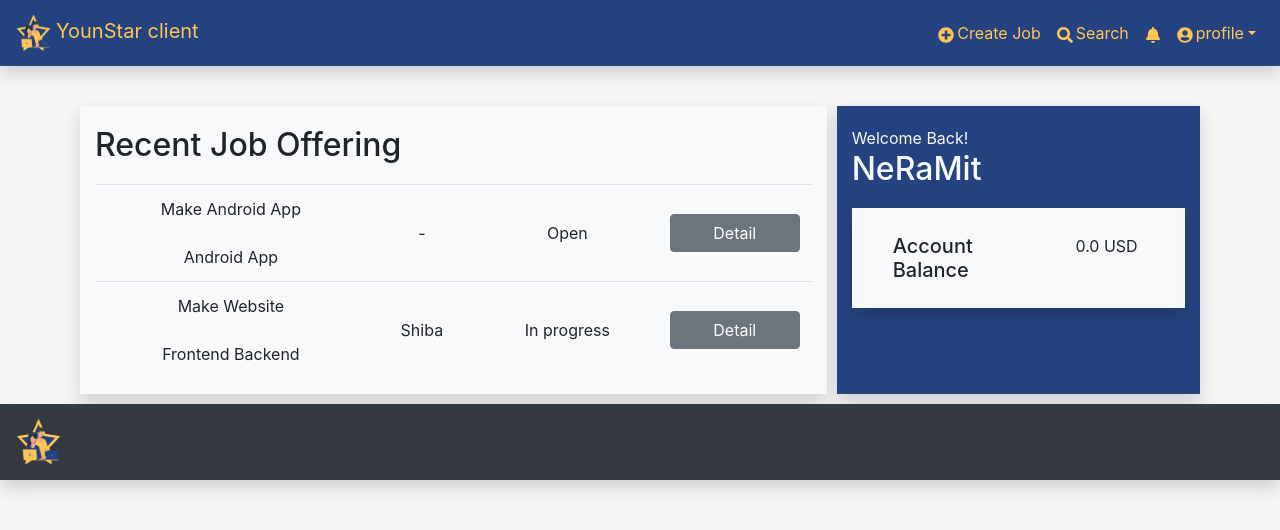
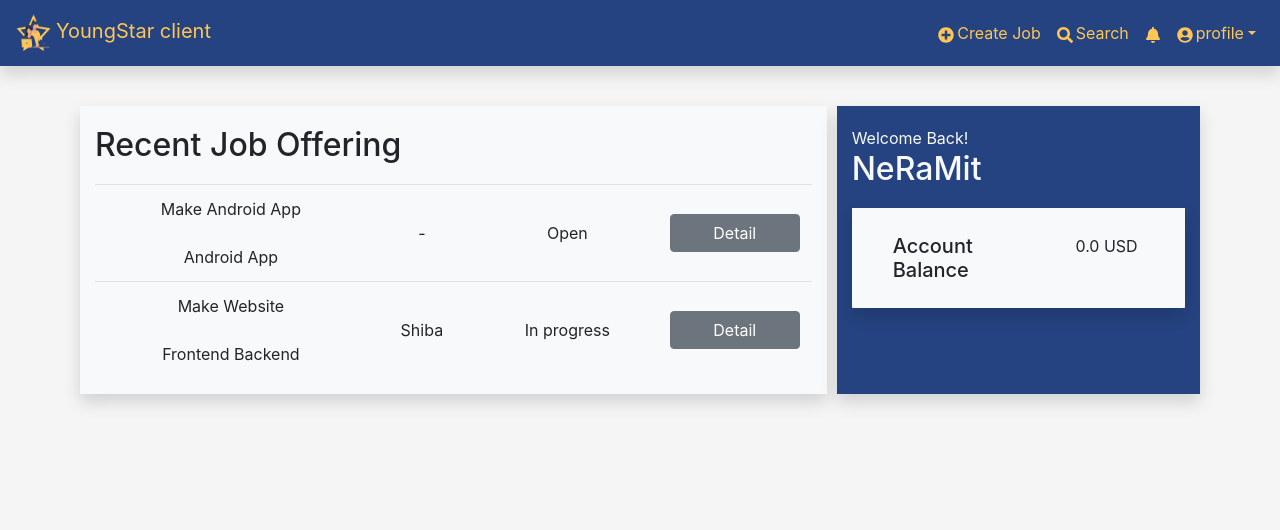
Before and after one commit to 2110423-2019-2/sec2_ShibaInu_front_end, a React (Create React App) app: page / in a window 1280 px wide. Shown: the top 530 px of the page. Built offline with nearby package versions, Linux system fonts and the light colour scheme.

Commit message:
Fix navbar to 3 modes

```diff
--- a/package.json
+++ b/package.json
@@ -6,6 +6,7 @@
     "@testing-library/jest-dom": "^4.2.4",
     "@testing-library/react": "^9.4.0",
     "@testing-library/user-event": "^7.2.1",
+    "axios": "^0.19.2",
     "bootstrap": "^4.4.1",
     "react": "^16.12.0",
     "react-bootstrap": "^1.0.0-beta.16",
--- a/src/Footer.js
+++ b/src/Footer.js
@@ -15,7 +15,7 @@ class Footer extends React.Component {
         return (
             <Navbar bg="dark" expand="lg" sticky="bottom" className="shadow">
                 <Navbar.Brand href="/">
-                    <img src={logo} id="footer-logo" className alt="youngstar logo" />
+                    <img src={logo} id="footer-logo" alt="youngstar logo" />
                 </Navbar.Brand>
             </Navbar>
         );
--- a/src/HomeClient.css
+++ b/src/HomeClient.css
@@ -1,8 +1,11 @@
 html, body, .main-background {
   background-color: #F5F5F5;
+  height: 100%;
+  width: 100%;
 }
 #homeclient-box {
   margin-top: 30px;
+  height: 100%;
 }
 #recentjob-topic, #balance-topic {
   margin-top: 20px;
--- a/src/HomeClient.js
+++ b/src/HomeClient.js
@@ -2,13 +2,13 @@ import React from 'react';
 import NavBar from './NavBar';
 import './HomeClient.css';
 import { Container, Row, Col, Table } from 'react-bootstrap';
-import Footer from './Footer';
 
 class HomeClient extends React.Component {
 
     constructor(props){
         super(props);
         this.state={
+            userID:"1",
             username:"NeRaMit",
             balance:"0.0",
             jobList:[{
@@ -74,7 +74,6 @@ class HomeClient extends React.Component {
                         </Col>
                     </Row>
                 </Container>
-                <Footer />
             </div>
         );
     }
--- a/src/NavBar.js
+++ b/src/NavBar.js
@@ -12,55 +12,80 @@ class NavBar extends React.Component {
         this.state={
             status: {
                 CLIENT: "client",
-                FREELANCER: "freelancer"
+                FREELANCER: "freelancer",
+                GUEST: "guest"
             },
             mode: this.props.mode
         };
     }
 
     render(){
-        var switchMode;
-        var createMenu;
-        var modePath;
+        const YOUNGSTAR = "YoungStar ";
+        var switchMode, createMenu, modePath, searchMenu, userMode, dropDownMenu, notiMenu, navbarMenu, signInMenu, signUpMenu, memberMenu, guestMenu;
         var jobPath = "/"+this.state.mode+"/job";
+
+        notiMenu = <Nav.Link href="#link"><FaBell /></Nav.Link>;
+        searchMenu = <Nav.Link href="#home"><FaSearch className="navbar-icon" />Search</Nav.Link>;
+        userMode = YOUNGSTAR + this.state.mode;
+
         if(this.state.mode == this.state.status.CLIENT){
-            switchMode = "Switch" + " " + this.state.status.FREELANCER;
+
             createMenu = <Nav.Link href="#home"><FaPlusCircle className="navbar-icon" />Create Job</Nav.Link>;
             modePath = "/"+this.state.status.FREELANCER+"/home";
+            switchMode = "Switch" + " " + this.state.status.FREELANCER;
+
+        } else if(this.state.mode == this.state.status.FREELANCER) {
+
+            modePath = "/";
+            switchMode = "Switch" + " " + this.state.status.CLIENT;
+
         } else {
-            switchMode = "Switch" + " " + this.state.status.CLIENT;
-            modePath = "/";
+
+            userMode=YOUNGSTAR
+            signInMenu =  <Nav.Link href="#signin">Sign in</Nav.Link>;
+            signUpMenu =  <Nav.Link href="#signup">Sign up</Nav.Link>;
+
         }
-        var searchMenu = <Nav.Link href="#home"><FaSearch className="navbar-icon" />Search</Nav.Link>;
-        var mode = "YounStar " + this.state.mode;
 
+        dropDownMenu =  <DropdownMenu right>
+                            <DropdownItem id="dropdown-item-profile" href="/profile">My profile</DropdownItem>
+                            <DropdownItem id="dropdown-item-job" href={jobPath}>My job</DropdownItem>
+                            <DropdownItem id="dropdown-item-balance">My balance</DropdownItem>
+                            <DropdownItem id="dropdown-item-switch" href={modePath}>{switchMode}</DropdownItem>
+                            <DropdownItem divider />
+                            <DropdownItem id="dropdown-item-signout">Sign out</DropdownItem>
+                        </DropdownMenu>;
 
-        return (
-            <Navbar expand="lg" id="navbar" sticky="top" className="shadow">
-                <Navbar.Brand href="/">
-                    <img src={logo} id="logo-img" alt="youngstar logo" />
-                    {mode}
-                </Navbar.Brand>
-                <Navbar.Toggle aria-controls="basic-navbar-nav" />
-                <Navbar.Collapse id="basic-navbar-nav">
-                    <Nav className="ml-auto">
+        memberMenu = <Nav className="ml-auto">
                         {createMenu}
                         {searchMenu}
-                        <Nav.Link href="#link"><FaBell /></Nav.Link>
+                        {notiMenu}
                         <UncontrolledDropdown nav inNavbar>
                             <DropdownToggle nav caret>
                                 <FaUserCircle className="navbar-icon"/>profile
                             </DropdownToggle>
-                            <DropdownMenu right>
-                                <DropdownItem id="dropdown-item-profile" href="/profile">My profile</DropdownItem>
-                                <DropdownItem id="dropdown-item-job" href={jobPath}>My job</DropdownItem>
-                                <DropdownItem id="dropdown-item-balance">My balance</DropdownItem>
-                                <DropdownItem id="dropdown-item-switch" href={modePath}>{switchMode}</DropdownItem>
-                                <DropdownItem divider />
-                                <DropdownItem id="dropdown-item-signout">Sign out</DropdownItem>
-                            </DropdownMenu>
+                            {dropDownMenu}
                         </UncontrolledDropdown>
-                    </Nav>
+                    </Nav>;
+
+        guestMenu = <Nav className="ml-auto">
+                        {signInMenu}
+                        {signUpMenu}
+                    </Nav>;
+
+        navbarMenu = (this.state.mode == this.state.status.GUEST)?guestMenu:memberMenu;
+
+        var logoBrand = <Navbar.Brand href="/">
+                            <img src={logo} id="logo-img" alt="youngstar logo" />
+                            {userMode}
+                        </Navbar.Brand>;
+
+        return (
+            <Navbar expand="lg" id="navbar" sticky="top" className="shadow">
+                {logoBrand}
+                <Navbar.Toggle aria-controls="basic-navbar-nav" />
+                <Navbar.Collapse id="basic-navbar-nav">
+                    {navbarMenu}
                 </Navbar.Collapse>
             </Navbar>
         );
--- a/src/Profile.js
+++ b/src/Profile.js
@@ -17,7 +17,7 @@ class Profile extends React.Component {
 
     return (
       <>
-        <NavBar />
+        <NavBar mode="guest"/>
         <div className="container">
           <div className="row-5-xs" id="personal">
             <div className="row" id="pro-bg">
```
Also changed, not shown: 1 other file (tests, documents, lock files or other folders).
